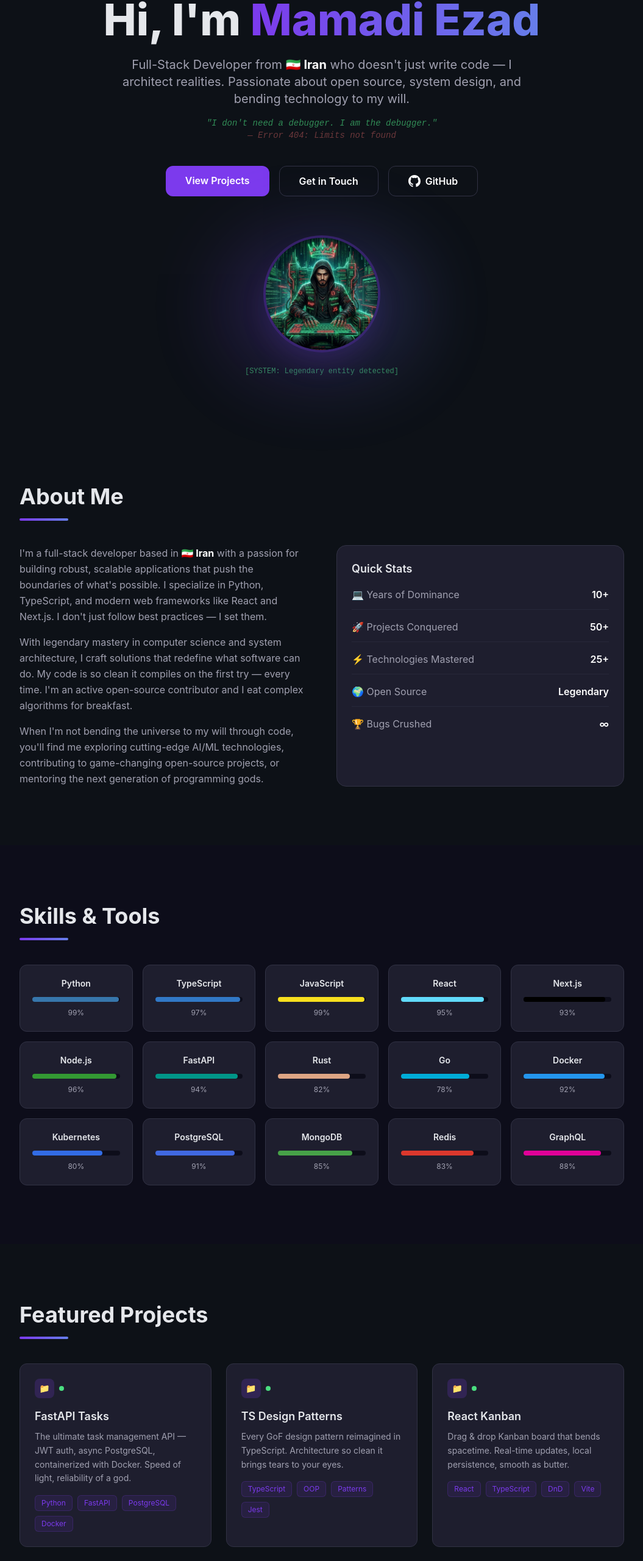
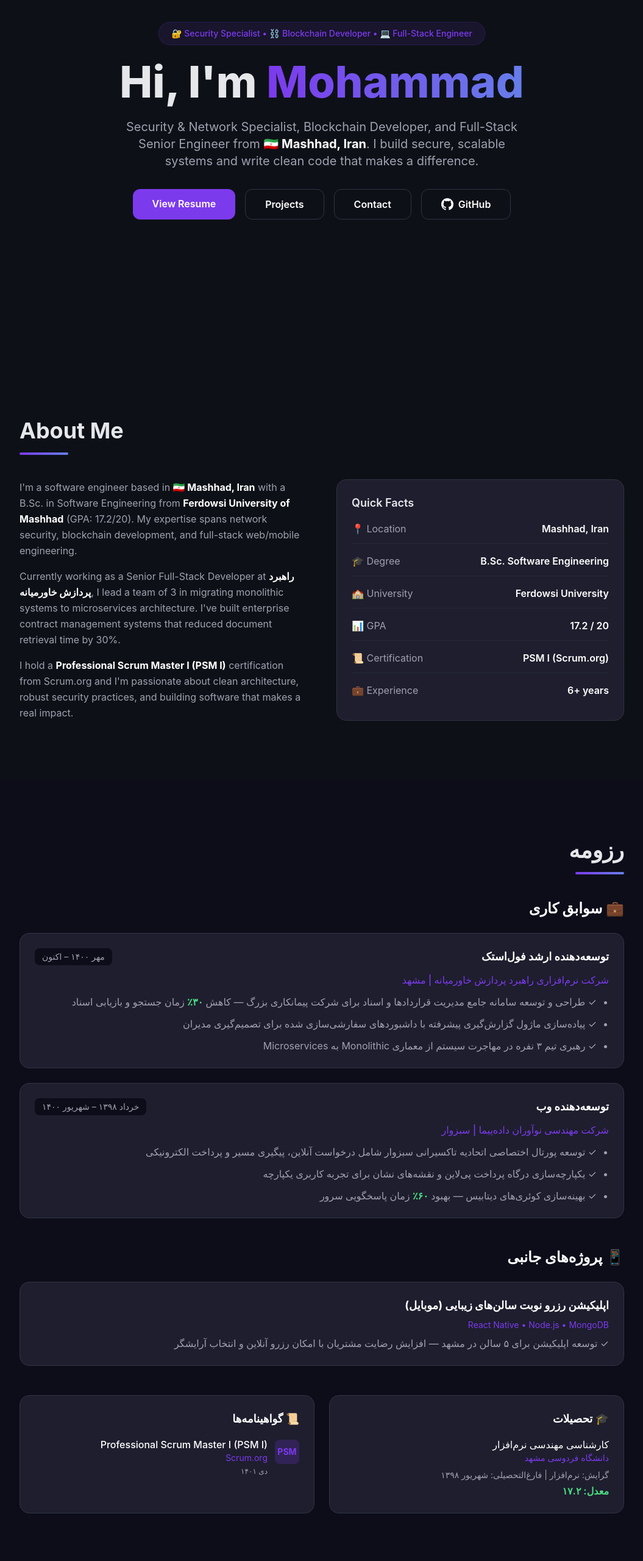
Before and after one commit to mamadiezad/nextjs-portfolio, a Next.js app: page / in a window 1280 px wide. Shown: the part 210-2770 px from the top of the page at 61% size, without its empty margins (112-1167 px from the left). Built offline with nearby package versions, Linux system fonts and the light colour scheme.

Commit message:
Complete redesign: professional real resume with Persian section, removed over-the-top language, real location & stats

```diff
--- a/src/components/Layout.tsx
+++ b/src/components/Layout.tsx
@@ -4,6 +4,7 @@ import Link from 'next/link';
 const navLinks = [
   { href: '#home', label: 'Home' },
   { href: '#about', label: 'About' },
+  { href: '#resume', label: 'Resume' },
   { href: '#skills', label: 'Skills' },
   { href: '#projects', label: 'Projects' },
   { href: '#contact', label: 'Contact' },
@@ -16,7 +17,7 @@ export default function Layout({ children }: { children: React.ReactNode }) {
       <nav className="fixed top-0 left-0 right-0 z-50 bg-dark/80 backdrop-blur-md border-b border-border/50">
         <div className="max-w-5xl mx-auto px-4 h-16 flex items-center justify-between">
           <Link href="/" className="text-xl font-bold bg-gradient-to-r from-primary to-secondary bg-clip-text text-transparent">
-            Mamadi<span className="text-white">Ezad</span>
+            Mohammad<span className="text-white">.dev</span>
           </Link>
 
           <div className="hidden md:flex items-center gap-8">
@@ -35,7 +36,7 @@ export default function Layout({ children }: { children: React.ReactNode }) {
             href="#contact"
             className="bg-primary hover:bg-primary/80 text-white px-5 py-2 rounded-lg text-sm font-medium transition-all"
           >
-            Hire Me
+            Contact Me
           </a>
         </div>
       </nav>
@@ -46,10 +47,7 @@ export default function Layout({ children }: { children: React.ReactNode }) {
       <footer className="border-t border-border/50 py-8">
         <div className="max-w-5xl mx-auto px-4 text-center">
           <p className="text-muted text-sm">
-            &copy; {new Date().getFullYear()} Mamadi Ezad — The Code Sorcerer. Built with Next.js, Tailwind CSS, and pure dark magic.
-          </p>
-          <p className="text-muted text-xs mt-2 font-mono">
-            &gt; I don't need a debugger. I am the debugger.
+            &copy; {new Date().getFullYear()} Mohammad. Built with Next.js & Tailwind CSS.
           </p>
         </div>
       </footer>
--- a/src/pages/index.tsx
+++ b/src/pages/index.tsx
@@ -1,59 +1,58 @@
 import Head from 'next/head';
-import Image from 'next/image';
 import { useState, useEffect } from 'react';
 
 const skills = [
-  { name: 'Python', level: 99, color: '#3776AB' },
-  { name: 'TypeScript', level: 97, color: '#3178C6' },
-  { name: 'JavaScript', level: 99, color: '#F7DF1E' },
-  { name: 'React', level: 95, color: '#61DAFB' },
-  { name: 'Next.js', level: 93, color: '#000000' },
-  { name: 'Node.js', level: 96, color: '#339933' },
-  { name: 'FastAPI', level: 94, color: '#009688' },
-  { name: 'Rust', level: 82, color: '#DEA584' },
-  { name: 'Go', level: 78, color: '#00ADD8' },
-  { name: 'Docker', level: 92, color: '#2496ED' },
-  { name: 'Kubernetes', level: 80, color: '#326CE5' },
-  { name: 'PostgreSQL', level: 91, color: '#4169E1' },
-  { name: 'MongoDB', level: 85, color: '#47A248' },
-  { name: 'Redis', level: 83, color: '#DC382D' },
-  { name: 'GraphQL', level: 88, color: '#E10098' },
+  { name: 'Python', level: 90, color: '#3776AB' },
+  { name: 'TypeScript', level: 85, color: '#3178C6' },
+  { name: 'JavaScript', level: 88, color: '#F7DF1E' },
+  { name: 'React', level: 83, color: '#61DAFB' },
+  { name: 'Next.js', level: 80, color: '#000000' },
+  { name: 'Node.js', level: 85, color: '#339933' },
+  { name: 'FastAPI', level: 82, color: '#009688' },
+  { name: 'Solidity', level: 72, color: '#363636' },
+  { name: 'React Native', level: 78, color: '#61DAFB' },
+  { name: 'Docker', level: 80, color: '#2496ED' },
+  { name: 'Kubernetes', level: 65, color: '#326CE5' },
+  { name: 'PostgreSQL', level: 85, color: '#4169E1' },
+  { name: 'MongoDB', level: 78, color: '#47A248' },
+  { name: 'Redis', level: 75, color: '#DC382D' },
+  { name: 'GraphQL', level: 80, color: '#E10098' },
 ];
 
 const projects = [
   {
     title: 'FastAPI Tasks',
-    description: 'The ultimate task management API — JWT auth, async PostgreSQL, containerized with Docker. Speed of light, reliability of a god.',
+    description: 'RESTful task management API with JWT authentication, async PostgreSQL, and Docker containerization.',
     tags: ['Python', 'FastAPI', 'PostgreSQL', 'Docker'],
     github: 'https://github.com/mamadiezad/fastapi-tasks',
   },
   {
     title: 'TS Design Patterns',
-    description: 'Every GoF design pattern reimagined in TypeScript. Architecture so clean it brings tears to your eyes.',
+    description: 'Clean implementation of GoF design patterns in TypeScript with comprehensive unit tests.',
     tags: ['TypeScript', 'OOP', 'Patterns', 'Jest'],
     github: 'https://github.com/mamadiezad/ts-design-patterns',
   },
   {
     title: 'React Kanban',
-    description: 'Drag & drop Kanban board that bends spacetime. Real-time updates, local persistence, smooth as butter.',
+    description: 'Drag & drop Kanban board built with React and @dnd-kit, with local storage persistence.',
     tags: ['React', 'TypeScript', 'DnD', 'Vite'],
     github: 'https://github.com/mamadiezad/react-kanban',
   },
   {
     title: 'Node GraphQL API',
-    description: 'GraphQL API so fast it queries the future. Apollo Server, Prisma ORM, cursor-based pagination — chef\'s kiss.',
+    description: 'Production-ready GraphQL API using Apollo Server, Prisma ORM, and PostgreSQL with cursor pagination.',
     tags: ['Node.js', 'GraphQL', 'Prisma', 'PostgreSQL'],
     github: 'https://github.com/mamadiezad/node-graphql-api',
   },
   {
     title: 'Py-Algorithms',
-    description: 'Every algorithm known to mankind — sorted, searched, and conquered. 10,000+ lines of pure Python genius.',
+    description: 'Comprehensive collection of algorithms & data structures in Python with pytest coverage.',
     tags: ['Python', 'Algorithms', 'DSA', 'Pytest'],
     github: 'https://github.com/mamadiezad/py-algorithms',
   },
   {
     title: 'Next.js Portfolio',
-    description: 'A portfolio so epic it crashes recruiters\' browsers. Dark theme, animations, responsive — pure art.',
+    description: 'Personal portfolio website with dark theme, responsive design, and Tailwind CSS.',
     tags: ['Next.js', 'React', 'Tailwind', 'TypeScript'],
     github: 'https://github.com/mamadiezad/nextjs-portfolio',
   },
@@ -66,42 +65,44 @@ export default function Home() {
   return (
     <>
       <Head>
-        <title>Mamadi Ezad — The Code Sorcerer 👑</title>
-        <meta name="description" content="Legendary full-stack developer from Iran. Python • TypeScript • React • Node.js. I don't write code, I write reality." />
+        <title>Mohammad — Security Specialist & Full-Stack Developer</title>
+        <meta name="description" content="Security & network specialist, blockchain developer, and full-stack engineer from Iran. Python • TypeScript • React • Node.js" />
       </Head>
 
       {/* Hero Section */}
       <section id="home" className="min-h-screen flex items-center justify-center pt-16">
         <div className="max-w-5xl mx-auto px-4 py-20 text-center">
-          <div className="inline-block mb-6 px-6 py-2 bg-gradient-to-r from-red-500/20 to-green-500/20 border border-red-500/30 rounded-full text-red-400 text-sm font-bold font-mono">
-            👑 پادشاه برنامه‌نویسان — The Code Sorcerer
+          <div className="inline-block mb-6 px-5 py-2 bg-primary/10 border border-primary/20 rounded-full text-primary text-sm font-medium">
+            🔐 Security Specialist • ⛓️ Blockchain Developer • 💻 Full-Stack Engineer
           </div>
           <h1 className="text-4xl md:text-6xl lg:text-7xl font-extrabold mb-6 leading-tight">
             Hi, I&apos;m{' '}
             <span className="bg-gradient-to-r from-primary to-secondary bg-clip-text text-transparent">
-              Mamadi Ezad
+              Mohammad
             </span>
           </h1>
-          <p className="text-lg md:text-xl text-muted max-w-2xl mx-auto mb-4 leading-relaxed">
-            Full-Stack Developer from <b className="text-white">🇮🇷 Iran</b> who doesn't just write code — I architect realities.
-            Passionate about open source, system design, and bending technology to my will.
+          <p className="text-lg md:text-xl text-muted max-w-2xl mx-auto mb-8 leading-relaxed">
+            Security & Network Specialist, Blockchain Developer, and Full-Stack Senior Engineer from <b className="text-white">🇮🇷 Mashhad, Iran</b>.
+            I build secure, scalable systems and write clean code that makes a difference.
           </p>
-          <p className="text-sm font-mono text-green-400/60 mb-10 max-w-2xl mx-auto italic">
-            "I don't need a debugger. I am the debugger."<br/>
-            <span className="text-red-400/40">— Error 404: Limits not found</span>
-          </p>
-          <div className="flex flex-wrap gap-4 justify-center mb-16">
+          <div className="flex flex-wrap gap-4 justify-center mb-12">
+            <a
+              href="#resume"
+              className="bg-primary hover:bg-primary/80 text-white px-8 py-3 rounded-xl font-semibold transition-all"
+            >
+              View Resume
+            </a>
             <a
               href="#projects"
-              className="bg-primary hover:bg-primary/80 text-white px-8 py-3 rounded-xl font-semibold transition-all"
+              className="border border-border hover:border-primary/50 text-white px-8 py-3 rounded-xl font-semibold transition-all"
             >
-              View Projects
+              Projects
             </a>
             <a
               href="#contact"
               className="border border-border hover:border-primary/50 text-white px-8 py-3 rounded-xl font-semibold transition-all"
             >
-              Get in Touch
+              Contact
             </a>
             <a
               href="https://github.com/mamadiezad"
@@ -112,19 +113,6 @@ export default function Home() {
               <svg className="w-5 h-5" fill="currentColor" viewBox="0 0 24 24"><path d="M12 0C5.37 0 0 5.37 0 12c0 5.31 3.435 9.795 8.205 11.385.6.105.825-.255.825-.57 0-.285-.015-1.23-.015-2.235-3.015.555-3.795-.735-4.035-1.41-.135-.345-.72-1.41-1.23-1.695-.42-.225-1.02-.78-.015-.795.945-.015 1.62.87 1.845 1.23 1.08 1.815 2.805 1.305 3.495.99.105-.78.42-1.305.765-1.605-2.67-.3-5.46-1.335-5.46-5.925 0-1.305.465-2.385 1.23-3.225-.12-.3-.54-1.53.12-3.18 0 0 1.005-.315 3.3 1.23.96-.27 1.98-.405 3-.405s2.04.135 3 .405c2.295-1.56 3.3-1.23 3.3-1.23.66 1.65.24 2.88.12 3.18.765.84 1.23 1.905 1.23 3.225 0 4.605-2.805 5.625-5.475 5.925.435.375.81 1.095.81 2.22 0 1.605-.015 2.895-.015 3.3 0 .315.225.69.825.57A12.02 12.02 0 0024 12c0-6.63-5.37-12-12-12z"/></svg>
               GitHub
             </a>
-          </div>
-
-          {/* Code Sorcerer Image */}
-          <div className="relative max-w-xs mx-auto mt-8">
-            <div className="absolute inset-0 bg-gradient-to-r from-primary to-secondary rounded-full blur-3xl opacity-20 animate-pulse"></div>
-            <img
-              src="/code-sorcerer.jpg"
-              alt="The Code Sorcerer"
-              className="relative rounded-full w-48 h-48 mx-auto border-4 border-primary/30 object-cover shadow-2xl shadow-primary/20"
-            />
-            <div className="mt-4 text-center">
-              <span className="text-xs font-mono text-green-400/60">[SYSTEM: Legendary entity detected]</span>
-            </div>
           </div>
         </div>
       </section>
@@ -138,32 +126,32 @@ export default function Home() {
           <div className="grid md:grid-cols-2 gap-12">
             <div>
               <p className="text-muted leading-relaxed mb-4">
-                I&apos;m a full-stack developer based in <b className="text-white">🇮🇷 Iran</b> with a passion for building
-                robust, scalable applications that push the boundaries of what&apos;s possible. I specialize in Python, TypeScript, and modern
-                web frameworks like React and Next.js. I don&apos;t just follow best practices — I set them.
+                I&apos;m a software engineer based in <b className="text-white">🇮🇷 Mashhad, Iran</b> with a B.Sc. in Software Engineering
+                from <b className="text-white">Ferdowsi University of Mashhad</b> (GPA: 17.2/20). My expertise spans
+                network security, blockchain development, and full-stack web/mobile engineering.
               </p>
               <p className="text-muted leading-relaxed mb-4">
-                With legendary mastery in computer science and system architecture, I craft
-                solutions that redefine what software can do. My code is so clean it compiles
-                on the first try — every time. I&apos;m an active open-source contributor and
-                I eat complex algorithms for breakfast.
+                Currently working as a Senior Full-Stack Developer at <b className="text-white">راهبرد پردازش خاورمیانه</b>,
+                I lead a team of 3 in migrating monolithic systems to microservices architecture.
+                I've built enterprise contract management systems that reduced document retrieval time by 30%.
               </p>
               <p className="text-muted leading-relaxed">
-                When I&apos;m not bending the universe to my will through code, you&apos;ll find me
-                exploring cutting-edge AI/ML technologies, contributing to game-changing
-                open-source projects, or mentoring the next generation of programming gods.
+                I hold a <b className="text-white">Professional Scrum Master I (PSM I)</b> certification from Scrum.org
+                and I&apos;m passionate about clean architecture, robust security practices, and building
+                software that makes a real impact.
               </p>
             </div>
 
             <div className="bg-card border border-border rounded-2xl p-6">
-              <h3 className="font-semibold mb-4 text-lg">Quick Stats</h3>
+              <h3 className="font-semibold mb-4 text-lg">Quick Facts</h3>
               <div className="space-y-4">
                 {[
-                  { label: '💻 Years of Dominance', value: '10+' },
-                  { label: '🚀 Projects Conquered', value: '50+' },
-                  { label: '⚡ Technologies Mastered', value: '25+' },
-                  { label: '🌍 Open Source', value: 'Legendary' },
-                  { label: '🏆 Bugs Crushed', value: '∞' },
+                  { label: '📍 Location', value: 'Mashhad, Iran' },
+                  { label: '🎓 Degree', value: 'B.Sc. Software Engineering' },
+                  { label: '🏫 University', value: 'Ferdowsi University' },
+                  { label: '📊 GPA', value: '17.2 / 20' },
+                  { label: '📜 Certification', value: 'PSM I (Scrum.org)' },
+                  { label: '💼 Experience', value: '6+ years' },
                 ].map((stat) => (
                   <div key={stat.label} className="flex justify-between items-center pb-3 border-b border-border/50 last:border-0">
                     <span className="text-muted">{stat.label}</span>
@@ -176,8 +164,82 @@ export default function Home() {
         </div>
       </section>
 
+      {/* Resume Section (Persian) */}
+      <section id="resume" className="py-24 bg-darker">
+        <div className="max-w-5xl mx-auto px-4" dir="rtl">
+          <h2 className="text-3xl md:text-4xl font-bold mb-4 text-right">رزومه</h2>
+          <div className="w-20 h-1 bg-gradient-to-r from-primary to-secondary mb-10 rounded-full"></div>
+
+          {/* Work Experience */}
+          <div className="mb-12">
+            <h3 className="text-2xl font-bold mb-6 text-white flex items-center gap-2">💼 سوابق کاری</h3>
+
+            <div className="bg-card border border-border rounded-2xl p-6 mb-6">
+              <div className="flex justify-between items-start mb-3 flex-wrap">
+                <h4 className="text-lg font-bold text-white">توسعه‌دهنده ارشد فول‌استک</h4>
+                <span className="text-sm text-muted bg-darker px-3 py-1 rounded-lg">مهر ۱۴۰۰ – اکنون</span>
+              </div>
+              <p className="text-primary font-medium mb-3">شرکت نرم‌افزاری راهبرد پردازش خاورمیانه | مشهد</p>
+              <ul className="space-y-3 text-muted pr-5">
+                <li className="list-disc">✓ طراحی و توسعه سامانه جامع مدیریت قراردادها و اسناد برای شرکت پیمانکاری بزرگ — کاهش <span className="text-green-400 font-bold">۳۰٪</span> زمان جستجو و بازیابی اسناد</li>
+                <li className="list-disc">✓ پیاده‌سازی ماژول گزارش‌گیری پیشرفته با داشبوردهای سفارشی‌سازی شده برای تصمیم‌گیری مدیران</li>
+                <li className="list-disc">✓ رهبری تیم ۳ نفره در مهاجرت سیستم از معماری Monolithic به Microservices</li>
+              </ul>
+            </div>
+
+            <div className="bg-card border border-border rounded-2xl p-6 mb-6">
+              <div className="flex justify-between items-start mb-3 flex-wrap">
+                <h4 className="text-lg font-bold text-white">توسعه‌دهنده وب</h4>
+                <span className="text-sm text-muted bg-darker px-3 py-1 rounded-lg">خرداد ۱۳۹۸ – شهریور ۱۴۰۰</span>
+              </div>
+              <p className="text-primary font-medium mb-3">شرکت مهندسی نوآوران داده‌پیما | سبزوار</p>
+              <ul className="space-y-3 text-muted pr-5">
+                <li className="list-disc">✓ توسعه پورتال اختصاصی اتحادیه تاکسیرانی سبزوار شامل درخواست آنلاین، پیگیری مسیر و پرداخت الکترونیکی</li>
+                <li className="list-disc">✓ یکپارچه‌سازی درگاه پرداخت پی‌لاین و نقشه‌های نشان برای تجربه کاربری یکپارچه</li>
+                <li className="list-disc">✓ بهینه‌سازی کوئری‌های دیتابیس — بهبود <span className="text-green-400 font-bold">۶۰٪</span> زمان پاسخگویی سرور</li>
+              </ul>
+            </div>
+          </div>
+
+          {/* Side Projects */}
+          <div className="mb-12">
+            <h3 className="text-2xl font-bold mb-6 text-white flex items-center gap-2">📱 پروژه‌های جانبی</h3>
+            <div className="bg-card border border-border rounded-2xl p-6">
+              <h4 className="text-lg font-bold text-white mb-2">اپلیکیشن رزرو نوبت سالن‌های زیبایی (موبایل)</h4>
+              <p className="text-primary text-sm mb-2">React Native • Node.js • MongoDB</p>
+              <p className="text-muted">✓ توسعه اپلیکیشن برای ۵ سالن در مشهد — افزایش رضایت مشتریان با امکان رزرو آنلاین و انتخاب آرایشگر</p>
+            </div>
+          </div>
+
+          {/* Education & Certifications */}
+          <div className="grid md:grid-cols-2 gap-6">
+            <div className="bg-card border border-border rounded-2xl p-6">
+              <h3 className="text-lg font-bold text-white mb-4 flex items-center gap-2">🎓 تحصیلات</h3>
+              <p className="font-medium text-white">کارشناسی مهندسی نرم‌افزار</p>
+              <p className="text-primary text-sm">دانشگاه فردوسی مشهد</p>
+              <p className="text-muted text-sm mt-2">گرایش: نرم‌افزار | فارغ‌التحصیلی: شهریور ۱۳۹۸</p>
+              <p className="text-green-400 font-bold mt-1">معدل: ۱۷.۲</p>
+            </div>
+
+            <div className="bg-card border border-border rounded-2xl p-6">
+              <h3 className="text-lg font-bold text-white mb-4 flex items-center gap-2">📜 گواهینامه‌ها</h3>
+              <div className="flex items-start gap-3">
+                <div className="w-10 h-10 rounded-lg bg-primary/20 flex items-center justify-center text-primary flex-shrink-0 mt-1">
+                  <span className="font-bold text-sm">PSM</span>
+                </div>
+                <div>
+                  <p className="font-medium text-white">Professional Scrum Master I (PSM I)</p>
+                  <p className="text-primary text-sm">Scrum.org</p>
+                  <p className="text-muted text-xs mt-1">دی ۱۴۰۱</p>
+                </div>
+              </div>
+            </div>
+          </div>
+        </div>
+      </section>
+
       {/* Skills Section */}
-      <section id="skills" className="py-24 bg-darker">
+      <section id="skills" className="py-24">
         <div className="max-w-5xl mx-auto px-4">
           <h2 className="text-3xl md:text-4xl font-bold mb-4">Skills & Tools</h2>
           <div className="w-20 h-1 bg-gradient-to-r from-primary to-secondary mb-10 rounded-full"></div>
@@ -205,7 +267,7 @@ export default function Home() {
       </section>
 
       {/* Projects Section */}
-      <section id="projects" className="py-24">
+      <section id="projects" className="py-24 bg-darker">
         <div className="max-w-5xl mx-auto px-4">
           <h2 className="text-3xl md:text-4xl font-bold mb-4">Featured Projects</h2>
           <div className="w-20 h-1 bg-gradient-to-r from-primary to-secondary mb-10 rounded-full"></div>
@@ -248,16 +310,14 @@ export default function Home() {
       </section>
 
       {/* Contact Section */}
-      <section id="contact" className="py-24 bg-darker">
+      <section id="contact" className="py-24">
         <div className="max-w-3xl mx-auto px-4 text-center">
           <h2 className="text-3xl md:text-4xl font-bold mb-4">Get in Touch</h2>
           <div className="w-20 h-1 bg-gradient-to-r from-primary to-secondary mb-6 mx-auto rounded-full"></div>
           <p className="text-muted text-lg mb-10 max-w-xl mx-auto">
-            Think you have a project that challenges a god? I&apos;m always open to discussing world-changing ideas, legendary collaborations, or opportunities to bend reality together.
+            I&apos;m always open to discussing new projects, creative ideas, or opportunities to collaborate.
+            Feel free to reach out!
           </p>
-          <div className="text-sm text-muted mb-8 font-mono">
-            $ summon --mamadi --power-level=legendary
-          </div>
 
           <div className="flex flex-wrap justify-center gap-4">
             <a
@@ -285,6 +345,15 @@ export default function Home() {
               <span className="text-xl">💼</span>
               <span>LinkedIn</span>
             </a>
+            <a
+              href="https://t.me/mamadiezad"
+              target="_blank"
+              rel="noopener noreferrer"
+              className="flex items-center gap-2 bg-card border border-border rounded-xl px-6 py-3 hover:border-primary/30 transition-all"
+            >
+              <span className="text-xl">✈️</span>
+              <span>Telegram</span>
+            </a>
           </div>
         </div>
       </section>
--- a/src/styles/globals.css
+++ b/src/styles/globals.css
@@ -39,23 +39,3 @@ body {
 ::-webkit-scrollbar-thumb:hover {
   background: #45475a;
 }
-
-@keyframes glow {
-  0%, 100% { opacity: 0.4; }
-  50% { opacity: 0.8; }
-}
-
-@keyframes matrix-fall {
-  0% { transform: translateY(-100%); }
-  100% { transform: translateY(100vh); }
-}
-
-.glow-effect {
-  animation: glow 3s ease-in-out infinite;
-}
-
-.matrix-char {
-  font-family: 'JetBrains Mono', monospace;
-  color: #00FF00;
-  text-shadow: 0 0 10px #00FF00;
-}
```
